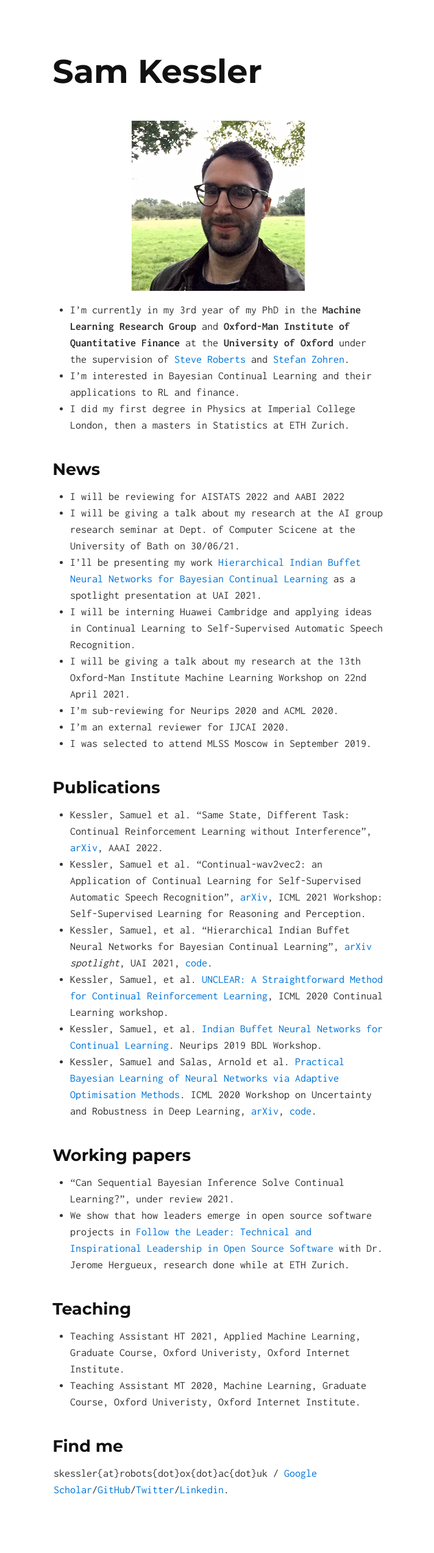
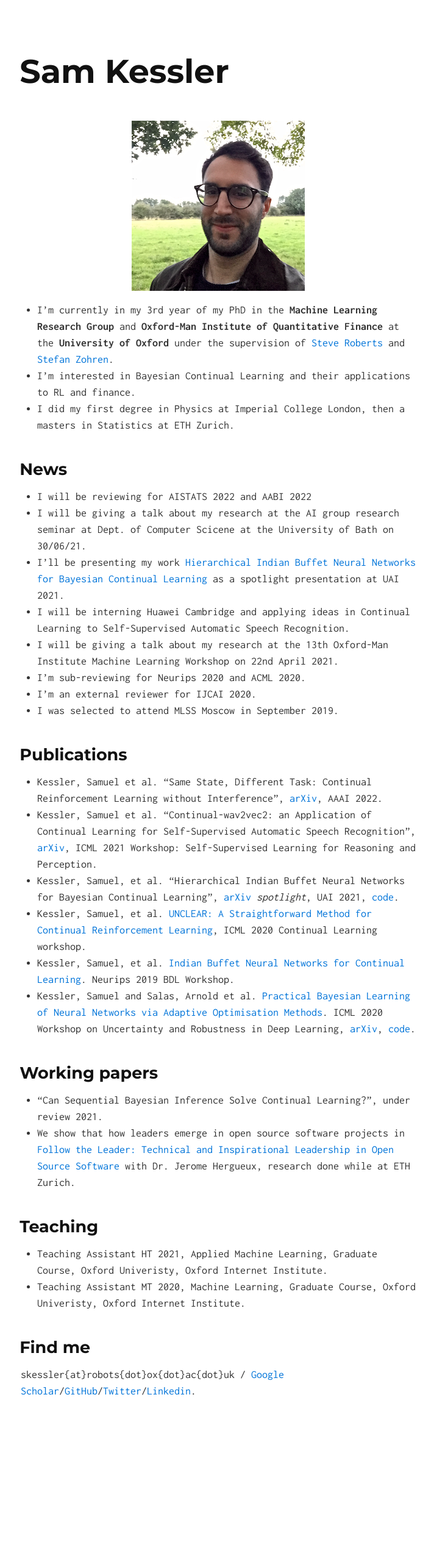
Before and after one commit to skezle/skezle.github.io, a Jekyll site: the page built from index.md, in a window 1280 px wide. Shown: the whole page at 61% size, without its empty margins (282-994 px from the left). Built offline with Jekyll 4.4.1, drawn with Linux system fonts in a browser that asks for light colours; after the commit the page ends 2385 px from its top, so only the background shows below that.

Commit message:
Update _solo.scss

```diff
--- a/_sass/_solo.scss
+++ b/_sass/_solo.scss
@@ -146,7 +146,7 @@ pre > code {
 }
 
 .container {
-  max-width: 30rem;
+  max-width: 36rem;
   margin: 0 auto;
   padding: 0 1rem;
 }
```
